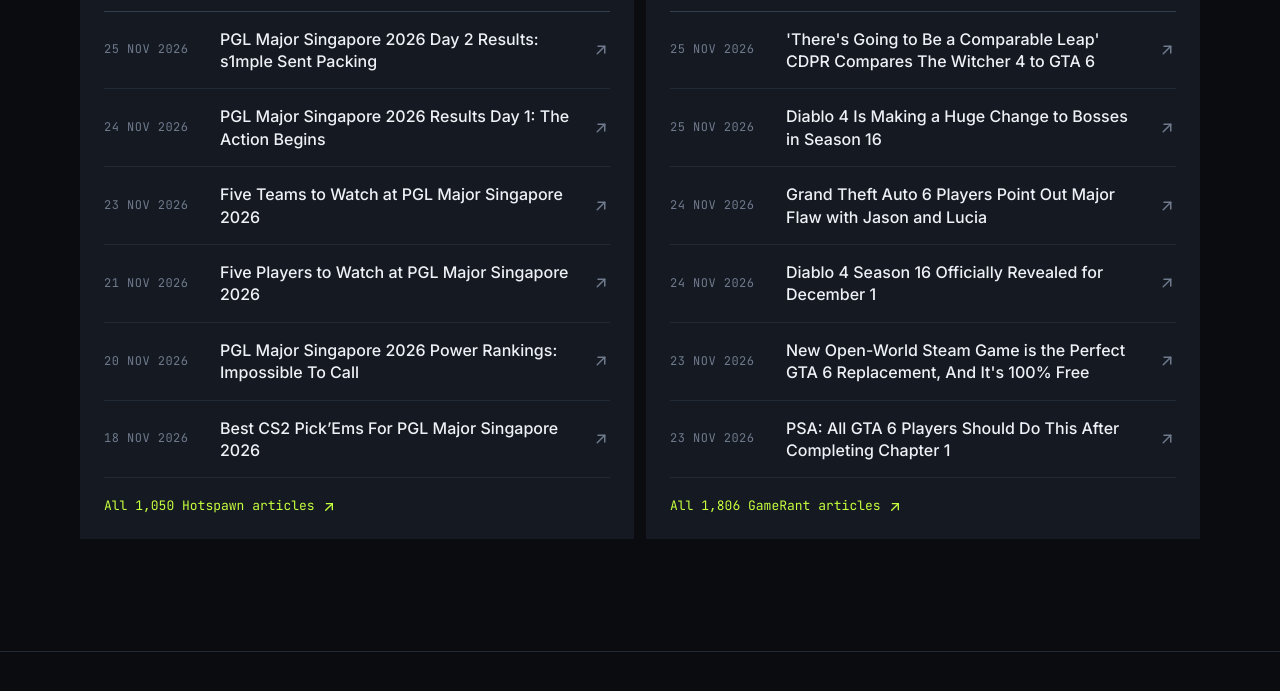
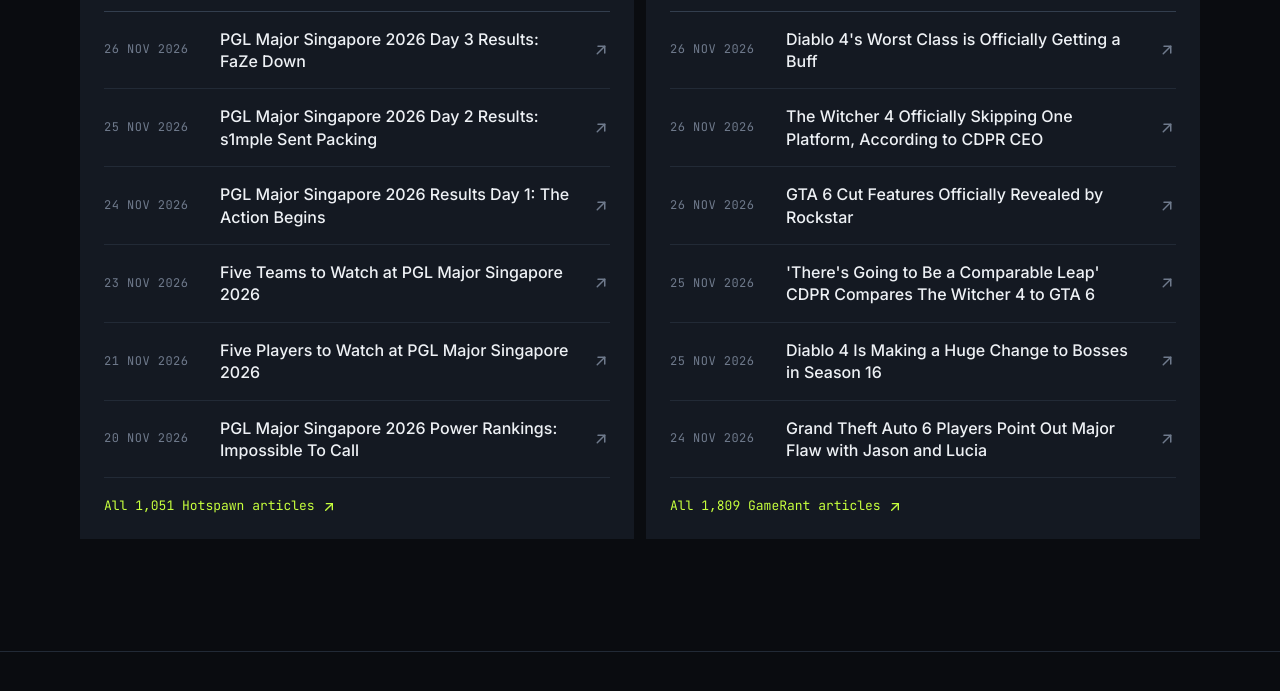
Before and after one commit to danieltmorris97/danielmorriswriting, a plain HTML site: page index.html in a window 1280 px wide. Shown: the part 1996-2687 px from the top of the page. Drawn offline with Linux system fonts and the light colour scheme.

Commit message:
Update latest articles

```diff
--- a/index.html
+++ b/index.html
@@ -101,13 +101,13 @@
           <li class="outlet is-current">
             <h3 class="outlet-name">Hotspawn</h3>
             <p class="outlet-role">Counter-Strike Content Lead</p>
-            <p class="outlet-stat"><b><span data-live="hotspawn-count">1,050</span> articles</b>Jan 2025 – now</p>
+            <p class="outlet-stat"><b><span data-live="hotspawn-count">1,051</span> articles</b>Jan 2025 – now</p>
             <a class="text-link" href="https://www.hotspawn.com/author/danielmorris" target="_blank" rel="noopener">Author page <svg class="icon" viewBox="0 0 24 24" fill="none" stroke="currentColor" stroke-width="2" stroke-linecap="round" stroke-linejoin="round" aria-hidden="true"><path d="M17 7l-10 10" /><path d="M8 7l9 0l0 9" /></svg><span class="sr-only"> on Hotspawn (opens in a new tab)</span></a>
           </li>
           <li class="outlet is-current">
             <h3 class="outlet-name">GameRant</h3>
             <p class="outlet-role">News writer</p>
-            <p class="outlet-stat"><b><span data-live="gamerant-count">1,806</span> articles</b>Dec 2022 – now</p>
+            <p class="outlet-stat"><b><span data-live="gamerant-count">1,809</span> articles</b>Dec 2022 – now</p>
             <a class="text-link" href="https://gamerant.com/author/daniel-thomas-morris/" target="_blank" rel="noopener">Author page <svg class="icon" viewBox="0 0 24 24" fill="none" stroke="currentColor" stroke-width="2" stroke-linecap="round" stroke-linejoin="round" aria-hidden="true"><path d="M17 7l-10 10" /><path d="M8 7l9 0l0 9" /></svg><span class="sr-only"> on GameRant (opens in a new tab)</span></a>
           </li>
           <li class="outlet">
@@ -150,6 +150,13 @@
             </div>
             <ul class="latest-list">
               <li>
+                <a class="feed-row" href="https://www.hotspawn.com/counter-strike/news/pgl-major-singapore-2026-day-3-results" target="_blank" rel="noopener">
+                  <time class="feed-date" datetime="2026-11-26">26 Nov 2026</time>
+                  <span class="feed-title">PGL Major Singapore 2026 Day 3 Results: FaZe Down<span class="sr-only"> (opens in a new tab)</span></span>
+                  <svg class="icon" viewBox="0 0 24 24" fill="none" stroke="currentColor" stroke-width="2" stroke-linecap="round" stroke-linejoin="round" aria-hidden="true"><path d="M17 7l-10 10" /><path d="M8 7l9 0l0 9" /></svg>
+                </a>
+              </li>
+              <li>
                 <a class="feed-row" href="https://www.hotspawn.com/counter-strike/news/pgl-major-singapore-2026-day-2-results" target="_blank" rel="noopener">
                   <time class="feed-date" datetime="2026-11-25">25 Nov 2026</time>
                   <span class="feed-title">PGL Major Singapore 2026 Day 2 Results: s1mple Sent Packing<span class="sr-only"> (opens in a new tab)</span></span>
@@ -184,15 +191,8 @@
                   <svg class="icon" viewBox="0 0 24 24" fill="none" stroke="currentColor" stroke-width="2" stroke-linecap="round" stroke-linejoin="round" aria-hidden="true"><path d="M17 7l-10 10" /><path d="M8 7l9 0l0 9" /></svg>
                 </a>
               </li>
-              <li>
-                <a class="feed-row" href="https://www.hotspawn.com/counter-strike/news/best-cs2-pickems-for-pgl-major-singapore-2026" target="_blank" rel="noopener">
-                  <time class="feed-date" datetime="2026-11-18">18 Nov 2026</time>
-                  <span class="feed-title">Best CS2 Pick’Ems For PGL Major Singapore 2026<span class="sr-only"> (opens in a new tab)</span></span>
-                  <svg class="icon" viewBox="0 0 24 24" fill="none" stroke="currentColor" stroke-width="2" stroke-linecap="round" stroke-linejoin="round" aria-hidden="true"><path d="M17 7l-10 10" /><path d="M8 7l9 0l0 9" /></svg>
-                </a>
-              </li>
             </ul>
-            <a class="text-link latest-more" href="https://www.hotspawn.com/author/danielmorris" target="_blank" rel="noopener">All 1,050 Hotspawn articles <svg class="icon" viewBox="0 0 24 24" fill="none" stroke="currentColor" stroke-width="2" stroke-linecap="round" stroke-linejoin="round" aria-hidden="true"><path d="M17 7l-10 10" /><path d="M8 7l9 0l0 9" /></svg><span class="sr-only"> (opens in a new tab)</span></a>
+            <a class="text-link latest-more" href="https://www.hotspawn.com/author/danielmorris" target="_blank" rel="noopener">All 1,051 Hotspawn articles <svg class="icon" viewBox="0 0 24 24" fill="none" stroke="currentColor" stroke-width="2" stroke-linecap="round" stroke-linejoin="round" aria-hidden="true"><path d="M17 7l-10 10" /><path d="M8 7l9 0l0 9" /></svg><span class="sr-only"> (opens in a new tab)</span></a>
           </div>
           <div class="latest-col">
             <div class="latest-head">
@@ -200,6 +200,27 @@
               <span class="latest-role">News writer</span>
             </div>
             <ul class="latest-list">
+              <li>
+                <a class="feed-row" href="https://gamerant.com/diablo-4-season-16-druid-buffs/" target="_blank" rel="noopener">
+                  <time class="feed-date" datetime="2026-11-26">26 Nov 2026</time>
+                  <span class="feed-title">Diablo 4&#x27;s Worst Class is Officially Getting a Buff<span class="sr-only"> (opens in a new tab)</span></span>
+                  <svg class="icon" viewBox="0 0 24 24" fill="none" stroke="currentColor" stroke-width="2" stroke-linecap="round" stroke-linejoin="round" aria-hidden="true"><path d="M17 7l-10 10" /><path d="M8 7l9 0l0 9" /></svg>
+                </a>
+              </li>
+              <li>
+                <a class="feed-row" href="https://gamerant.com/witcher-4-no-switch-2-release/" target="_blank" rel="noopener">
+                  <time class="feed-date" datetime="2026-11-26">26 Nov 2026</time>
+                  <span class="feed-title">The Witcher 4 Officially Skipping One Platform, According to CDPR CEO<span class="sr-only"> (opens in a new tab)</span></span>
+                  <svg class="icon" viewBox="0 0 24 24" fill="none" stroke="currentColor" stroke-width="2" stroke-linecap="round" stroke-linejoin="round" aria-hidden="true"><path d="M17 7l-10 10" /><path d="M8 7l9 0l0 9" /></svg>
+                </a>
+              </li>
+              <li>
+                <a class="feed-row" href="https://gamerant.com/grand-theft-auto-gta-6-cut-features/" target="_blank" rel="noopener">
+                  <time class="feed-date" datetime="2026-11-26">26 Nov 2026</time>
+                  <span class="feed-title">GTA 6 Cut Features Officially Revealed by Rockstar<span class="sr-only"> (opens in a new tab)</span></span>
+                  <svg class="icon" viewBox="0 0 24 24" fill="none" stroke="currentColor" stroke-width="2" stroke-linecap="round" stroke-linejoin="round" aria-hidden="true"><path d="M17 7l-10 10" /><path d="M8 7l9 0l0 9" /></svg>
+                </a>
+              </li>
               <li>
                 <a class="feed-row" href="https://gamerant.com/the-witcher-4-gta-6-sequel-comparison/" target="_blank" rel="noopener">
                   <time class="feed-date" datetime="2026-11-25">25 Nov 2026</time>
@@ -221,29 +242,8 @@
                   <svg class="icon" viewBox="0 0 24 24" fill="none" stroke="currentColor" stroke-width="2" stroke-linecap="round" stroke-linejoin="round" aria-hidden="true"><path d="M17 7l-10 10" /><path d="M8 7l9 0l0 9" /></svg>
                 </a>
               </li>
-              <li>
-                <a class="feed-row" href="https://gamerant.com/diablo-4-season-16-tyraels-gambit-reveal/" target="_blank" rel="noopener">
-                  <time class="feed-date" datetime="2026-11-24">24 Nov 2026</time>
-                  <span class="feed-title">Diablo 4 Season 16 Officially Revealed for December 1<span class="sr-only"> (opens in a new tab)</span></span>
-                  <svg class="icon" viewBox="0 0 24 24" fill="none" stroke="currentColor" stroke-width="2" stroke-linecap="round" stroke-linejoin="round" aria-hidden="true"><path d="M17 7l-10 10" /><path d="M8 7l9 0l0 9" /></svg>
-                </a>
-              </li>
-              <li>
-                <a class="feed-row" href="https://gamerant.com/new-free-steam-game-rob-run-gta-6/" target="_blank" rel="noopener">
-                  <time class="feed-date" datetime="2026-11-23">23 Nov 2026</time>
-                  <span class="feed-title">New Open-World Steam Game is the Perfect GTA 6 Replacement, And It&#x27;s 100% Free<span class="sr-only"> (opens in a new tab)</span></span>
-                  <svg class="icon" viewBox="0 0 24 24" fill="none" stroke="currentColor" stroke-width="2" stroke-linecap="round" stroke-linejoin="round" aria-hidden="true"><path d="M17 7l-10 10" /><path d="M8 7l9 0l0 9" /></svg>
-                </a>
-              </li>
-              <li>
-                <a class="feed-row" href="https://gamerant.com/gta-6-burnt-house-money-chapter-1/" target="_blank" rel="noopener">
-                  <time class="feed-date" datetime="2026-11-23">23 Nov 2026</time>
-                  <span class="feed-title">PSA: All GTA 6 Players Should Do This After Completing Chapter 1<span class="sr-only"> (opens in a new tab)</span></span>
-                  <svg class="icon" viewBox="0 0 24 24" fill="none" stroke="currentColor" stroke-width="2" stroke-linecap="round" stroke-linejoin="round" aria-hidden="true"><path d="M17 7l-10 10" /><path d="M8 7l9 0l0 9" /></svg>
-                </a>
-              </li>
             </ul>
-            <a class="text-link latest-more" href="https://gamerant.com/author/daniel-thomas-morris/" target="_blank" rel="noopener">All 1,806 GameRant articles <svg class="icon" viewBox="0 0 24 24" fill="none" stroke="currentColor" stroke-width="2" stroke-linecap="round" stroke-linejoin="round" aria-hidden="true"><path d="M17 7l-10 10" /><path d="M8 7l9 0l0 9" /></svg><span class="sr-only"> (opens in a new tab)</span></a>
+            <a class="text-link latest-more" href="https://gamerant.com/author/daniel-thomas-morris/" target="_blank" rel="noopener">All 1,809 GameRant articles <svg class="icon" viewBox="0 0 24 24" fill="none" stroke="currentColor" stroke-width="2" stroke-linecap="round" stroke-linejoin="round" aria-hidden="true"><path d="M17 7l-10 10" /><path d="M8 7l9 0l0 9" /></svg><span class="sr-only"> (opens in a new tab)</span></a>
           </div>
         </div>
         <!-- feed:end -->
```
Also changed, not shown: data/feed.json (+22 -22 lines).
